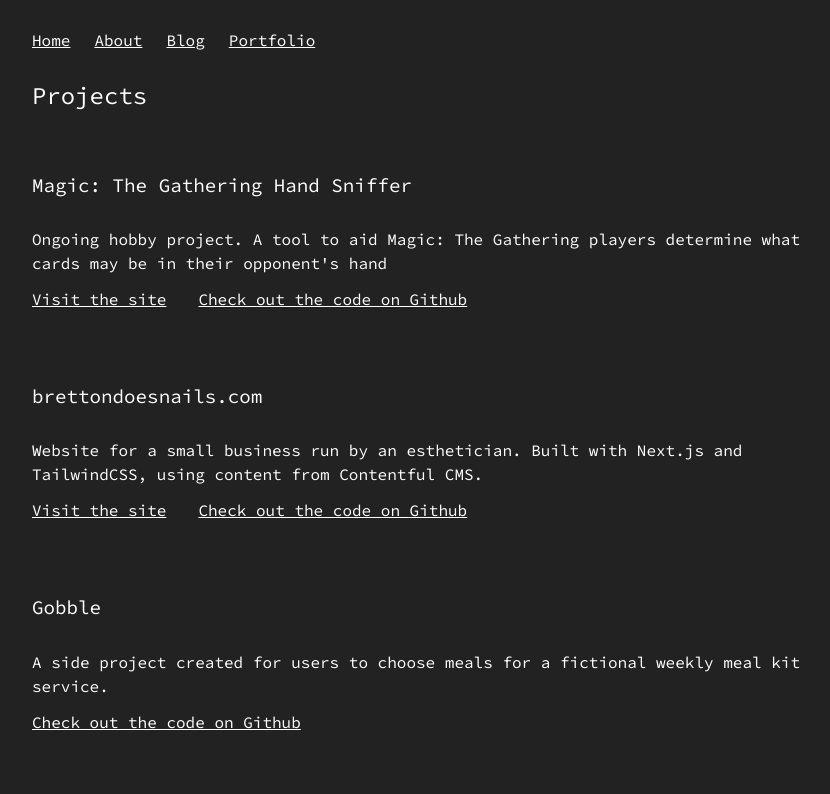
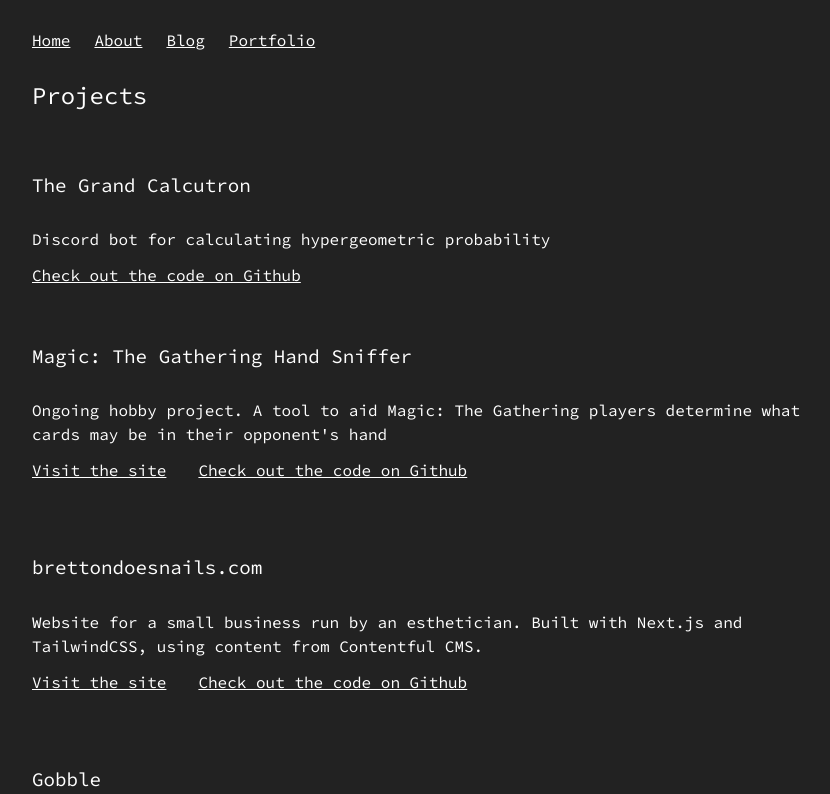
Before and after one commit to Taouen/next-site, a Next.js app: page /portfolio in a window 1280 px wide. Shown: the top 794 px of the page, without its empty margins (160-990 px from the left). Built offline with nearby package versions, Linux system fonts and the light colour scheme.

Commit message:
Added The Grand Calcutron to portfolio

```diff
--- a/pages/portfolio.js
+++ b/pages/portfolio.js
@@ -12,6 +12,11 @@ export default function Portfolio() {
       <Layout>
         <h1 className={styles.heading}>Projects</h1>
         <div className={styles.projects}>
+          <ProjectCard
+            desc="Discord bot for calculating hypergeometric probability"
+            github="https://github.com/Taouen/the-grand-calcutron"
+            title="The Grand Calcutron"
+          />
           <ProjectCard
             desc="Ongoing hobby project. A tool to aid Magic: The Gathering players determine what cards may be in their opponent's hand"
             url="http://mtgasniffer.tannerwiltshire.com"
```
